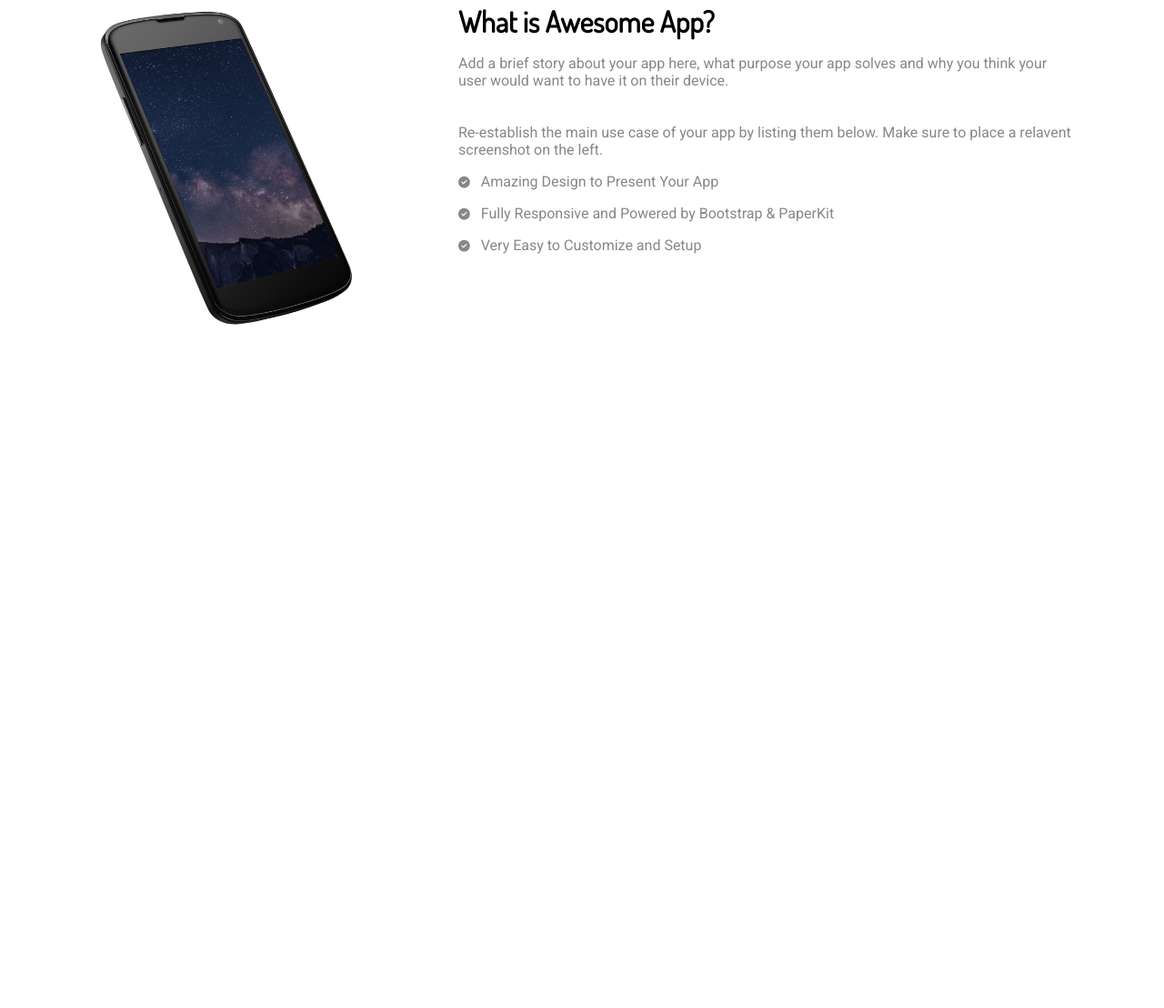
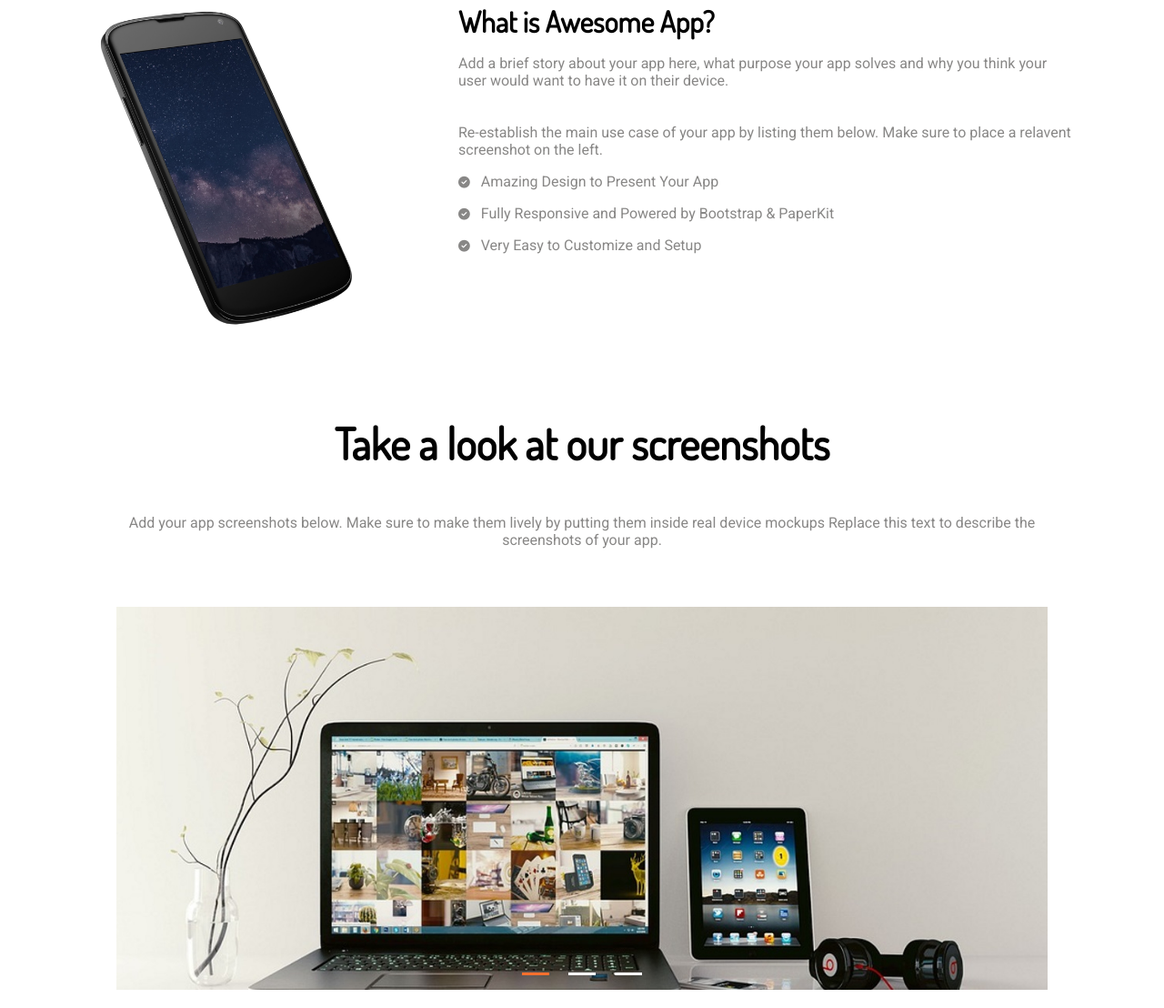
Before and after one commit to mohamed7799/html-css-js-template-2, a plain HTML site: page index.html in a window 1280 px wide. Shown: the part 1132-2240 px from the top of the page at 91% size. Before the commit the page ends 1573 px from the top, so only its background shows below. Drawn offline with Linux system fonts and the light colour scheme.

Commit message:
checkpoint

```diff
--- a/index.html
+++ b/index.html
@@ -120,5 +120,27 @@
                 </p>
             </div>
         </section>
+        <section id="screenshots">
+            <h1>
+                Take a look at our screenshots
+            </h1>
+            <p>
+                Add your app screenshots below. Make sure to make them lively by putting them inside real device mockups
+Replace this text to describe the screenshots of your app.
+            </p>
+            <div id="img-slider">
+                <img src="./images/3.jpg" alt="">
+                <div id="btns">
+                    <i class="fas fa-arrow-circle-left"></i>
+                    <i class="fas fa-arrow-circle-right"></i>
+                </div>
+                <div id="dots">
+                    <span class="dot dot-selected"></span>
+                    <span class="dot dot-hide"></span>
+                    <span class="dot dot-hide"></span>
+                </div>
+            </div>
+        </section>
+        <script src="code.js"></script>
     </body>
 </html>
--- a/main.scss
+++ b/main.scss
@@ -1,6 +1,18 @@
 @import './assets/resst';
 @import './assets/mixins';
 @import './assets/variables';
+
+//general
+
+.dot-selected {
+    background-color: $primery-color;
+}
+
+.dot-hide {
+    background-color: white;
+}
+
+
 
 //header
 header {
@@ -176,3 +188,84 @@ hr {
 
 
 //about
+
+//screenshot
+
+#screenshots {
+    text-align: center;
+    width: 80%;
+    margin: 1rem auto;
+
+
+
+    h1,
+    p {
+        margin-bottom: 3rem;
+    }
+
+    h1 {
+        font-size: 3rem;
+    }
+
+    P {
+        color: $text-color;
+    }
+
+}
+
+#img-slider {
+    position: relative;
+
+    img {
+        width: 100%;
+        margin: 1rem 0rem;
+    }
+
+    &:hover>#btns {
+        opacity: 1;
+    }
+
+
+}
+
+#btns {
+    position: absolute;
+    top: 0;
+    left: 0;
+    right: 0;
+    bottom: 0;
+    display: flex;
+    justify-content: space-between;
+    align-items: center;
+    padding: 1rem;
+    opacity: 0;
+    transition: .4s;
+
+    i {
+        font-size: 2rem;
+        color: $primery-color;
+
+        &:hover {
+            cursor: pointer;
+        }
+    }
+}
+
+#dots {
+    position: absolute;
+    left: 0;
+    right: 0;
+    margin-right: auto;
+    margin-left: auto;
+    bottom: 20px;
+    display: flex;
+    justify-content: space-evenly;
+    padding: 1rem;
+    width: 20%;
+}
+
+.dot {
+    display: inline-block;
+    height: 3px;
+    width: 30px;
+}
```
Also changed, not shown: code.js (added), main.css, 1 other file.
